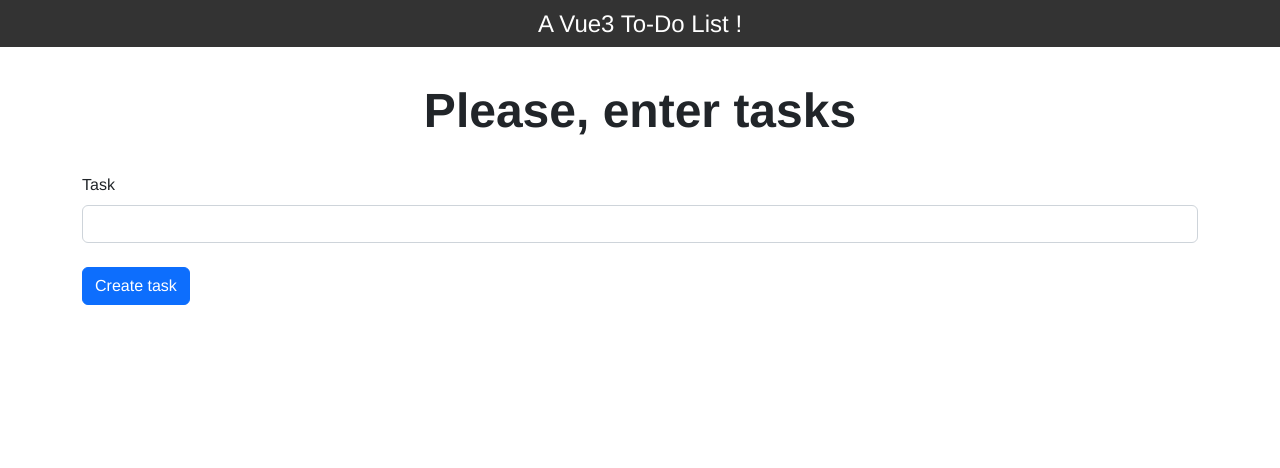
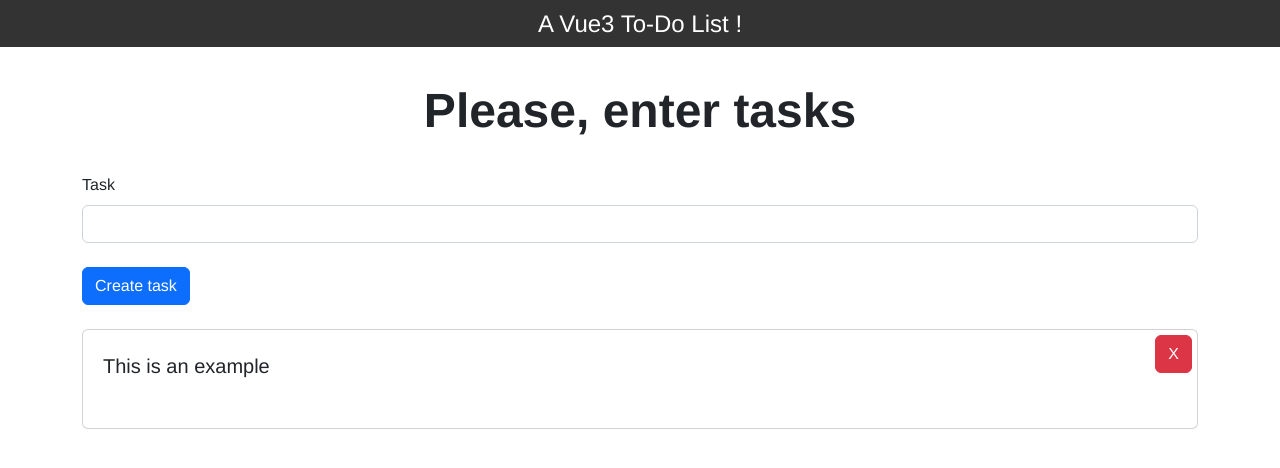
Before and after one commit to fdacheux/todo-list_vue3-project, a Vue app: page / in a window 1280 px wide. Shown: the top 468 px of the page. Built offline with nearby package versions, Linux system fonts and the light colour scheme.

Commit message:
feat(results): create + style results component

```diff
--- /dev/null
+++ b/src/components/TodoList/Results/ResultsItem.css
@@ -0,0 +1,13 @@
+.card {
+  position: relative;
+  height: 100px;
+  padding-top: 20px;
+  padding-left: 20px;
+  font-size: 20px;
+}
+
+button {
+  position: absolute;
+  top: 5px;
+  right: 5px;
+}
--- /dev/null
+++ b/src/components/TodoList/Results/ResultsItem.vue
@@ -0,0 +1,12 @@
+<script setup lang="ts"></script>
+
+<template>
+  <div class="cards-group">
+    <div class="card">
+      <p>This is an example</p>
+      <button class="btn btn-danger">X</button>
+    </div>
+  </div>
+</template>
+
+<style scoped src="./ResultsItem.css"></style>
--- a/src/components/TodoList/TodoListItem.vue
+++ b/src/components/TodoList/TodoListItem.vue
@@ -1,11 +1,13 @@
 <script setup lang="ts">
   import Form from "./Form/FormItem.vue";
+  import Results from "./Results/ResultsItem.vue";
 </script>
 
 <template>
   <div class="container">
     <h2 class="title display-5 text-center">Please, enter tasks</h2>
     <Form />
+    <Results class="mt-4" />
   </div>
 </template>
 
```
